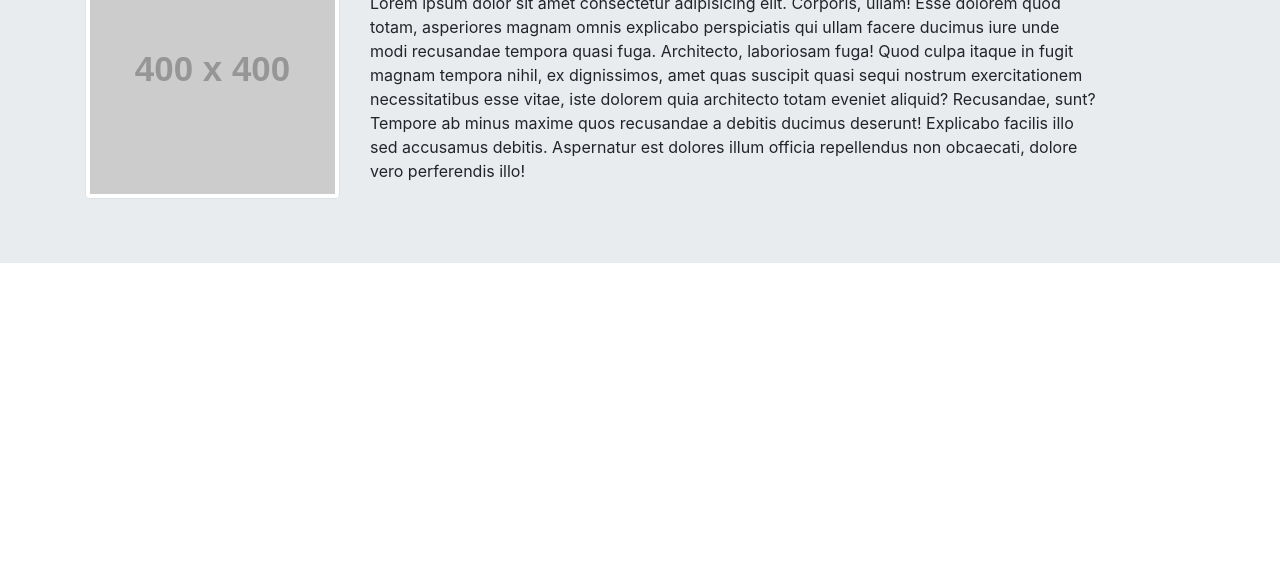
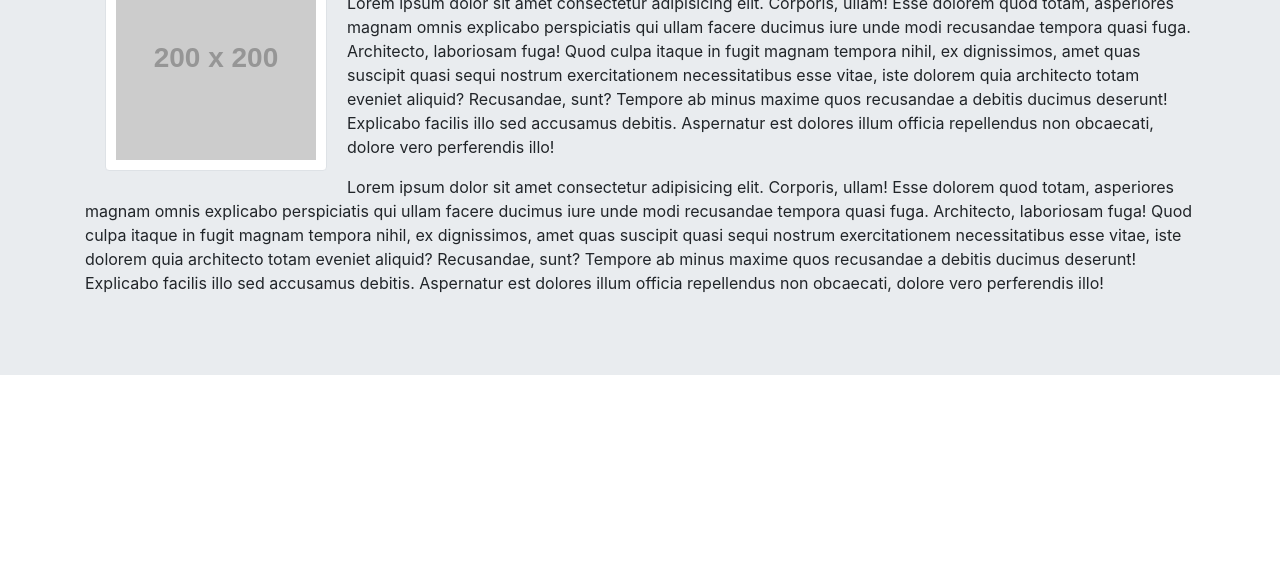
Before and after one commit to AdamLaskowski1/Homework2ResponsivePortfolio, a plain HTML site: page index.html in a window 1280 px wide. Shown: the part 217-800 px from the top of the page. Drawn offline with nearby package versions, Linux system fonts and the light colour scheme; placeholder pictures from the web are drawn by us.

Commit message:
Floating AboutMe image for text to wrap

```diff
--- a/index.html
+++ b/index.html
@@ -33,11 +33,11 @@
       </nav>
 <div class="jumbotron jumbotron-fluid">
   <div class="container">
-      <div class="row">
-          <div class="col-sm-3">
-              <img id="placeholder-picture" src="https://www.placehold.it/400x400" alt="Placeholder" class="img-thumbnail">
+      <div>
+          <div>
+              <img id="placeholder-picture" src="https://www.placehold.it/200x200" alt="Placeholder" class="img-thumbnail">
           </div>
-          <div class="col-sm-8">
+          <div>
               <h2>
                   About Me
               </h2>
@@ -46,6 +46,11 @@
                   Architecto, laboriosam fuga! Quod culpa itaque in fugit magnam tempora nihil, ex dignissimos, amet quas suscipit quasi sequi nostrum exercitationem necessitatibus esse vitae, iste dolorem quia architecto totam eveniet aliquid?
                   Recusandae, sunt? Tempore ab minus maxime quos recusandae a debitis ducimus deserunt! Explicabo facilis illo sed accusamus debitis. Aspernatur est dolores illum officia repellendus non obcaecati, dolore vero perferendis illo!
               </p>
+              <p>
+                Lorem ipsum dolor sit amet consectetur adipisicing elit. Corporis, ullam! Esse dolorem quod totam, asperiores magnam omnis explicabo perspiciatis qui ullam facere ducimus iure unde modi recusandae tempora quasi fuga.
+                Architecto, laboriosam fuga! Quod culpa itaque in fugit magnam tempora nihil, ex dignissimos, amet quas suscipit quasi sequi nostrum exercitationem necessitatibus esse vitae, iste dolorem quia architecto totam eveniet aliquid?
+                Recusandae, sunt? Tempore ab minus maxime quos recusandae a debitis ducimus deserunt! Explicabo facilis illo sed accusamus debitis. Aspernatur est dolores illum officia repellendus non obcaecati, dolore vero perferendis illo!
+            </p>
           </div>
 
           </div>
--- a/style.css
+++ b/style.css
@@ -34,7 +34,9 @@ h3 {
 }
 
 #placeholder-picture {
-    margin-top: 15px;
+    padding: 10px;
+    margin: 20px;
+    float: left;
 }
 
 .form-control {
```
